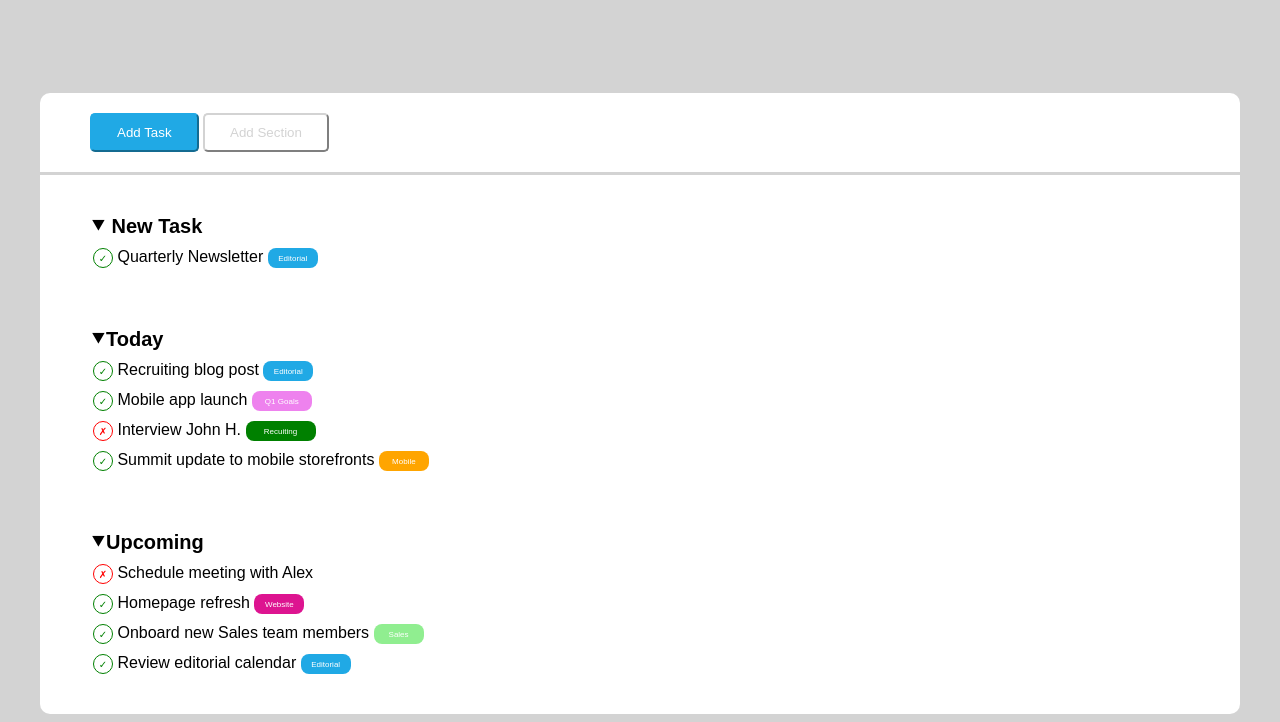
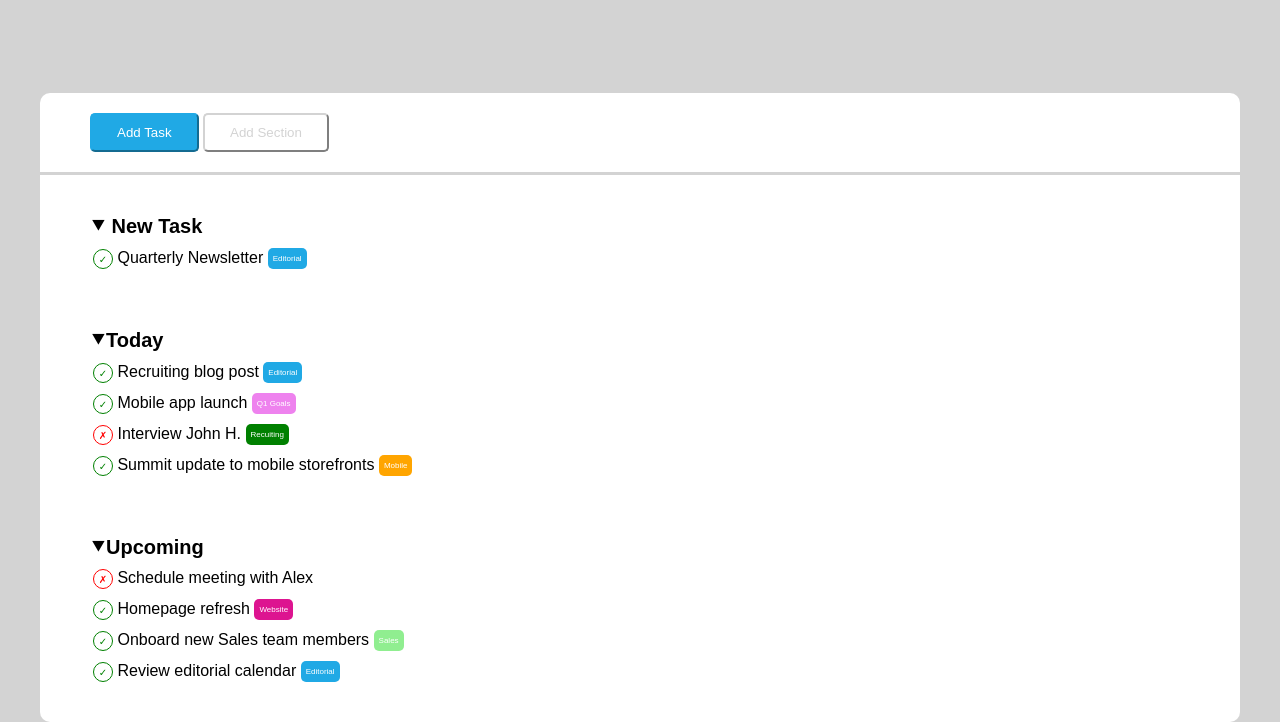
Before and after one commit to ALAM-97/html-css-toboolist, a plain HTML site: page index.html in a window 1280 px wide. Shown: the part 107-829 px from the top of the page. Drawn offline with Linux system fonts and the light colour scheme.

Commit message:
FIX - List tags

```diff
--- a/css/style.css
+++ b/css/style.css
@@ -128,60 +128,54 @@ li{
     vertical-align: middle;
     text-align: center;
     display: inline-block;
-    width: 50px;
-    height: 20px;
+    padding: 0px 5px;
     background-color: #20A9E5;
-    border-radius: 8px;
+    border-radius: 5px;
 }
 
 .Q1-goals{
     vertical-align: middle;
     text-align: center;
     display: inline-block;
-    width: 60px;
-    height: 20px;
+    padding: 0px 5px;
     background-color:violet;
-    border-radius: 8px;
+    border-radius: 5px;
 }
 
 .recruiting{
     vertical-align: middle;
     text-align: center;
     display: inline-block;
-    width: 70px;
-    height: 20px;
+    padding: 0px 5px;
     background-color:green;
-    border-radius: 8px;
+    border-radius: 5px;
 }
 
 .mobile{
     vertical-align: middle;
     text-align: center;
     display: inline-block;
-    width: 50px;
-    height: 20px;
+    padding: 0px 5px;
     background-color: orange;
-    border-radius: 8px;
+    border-radius: 5px;
 }
 
 .website{
     vertical-align: middle;
     text-align: center;
     display: inline-block;
-    width: 50px;
-    height: 20px;
+    padding: 0px 5px;
     background-color: rgb(221, 20, 144);
-    border-radius: 8px;
+    border-radius: 5px;
 }
 
 .sales{
     vertical-align: middle;
     text-align: center;
     display: inline-block;
-    width: 50px;
-    height: 20px;
+    padding: 0px 5px;
     background-color: lightgreen;
-    border-radius: 8px;
+    border-radius: 5px;
 }
 
 .list-text{
```
